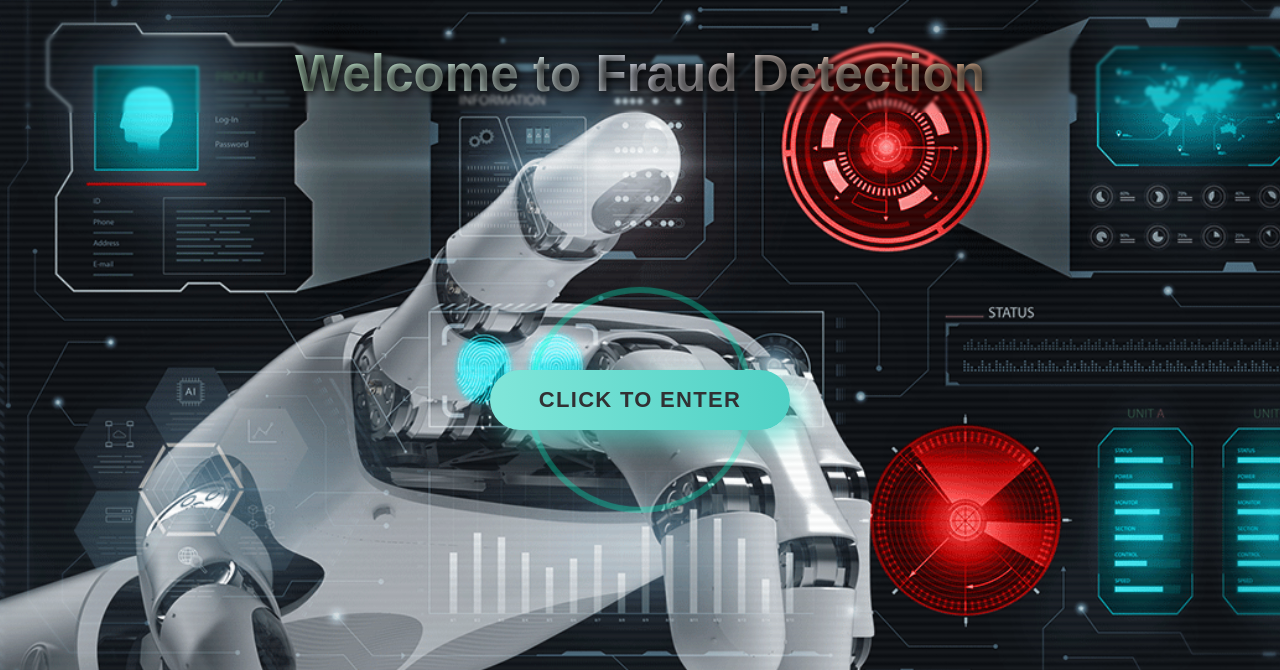
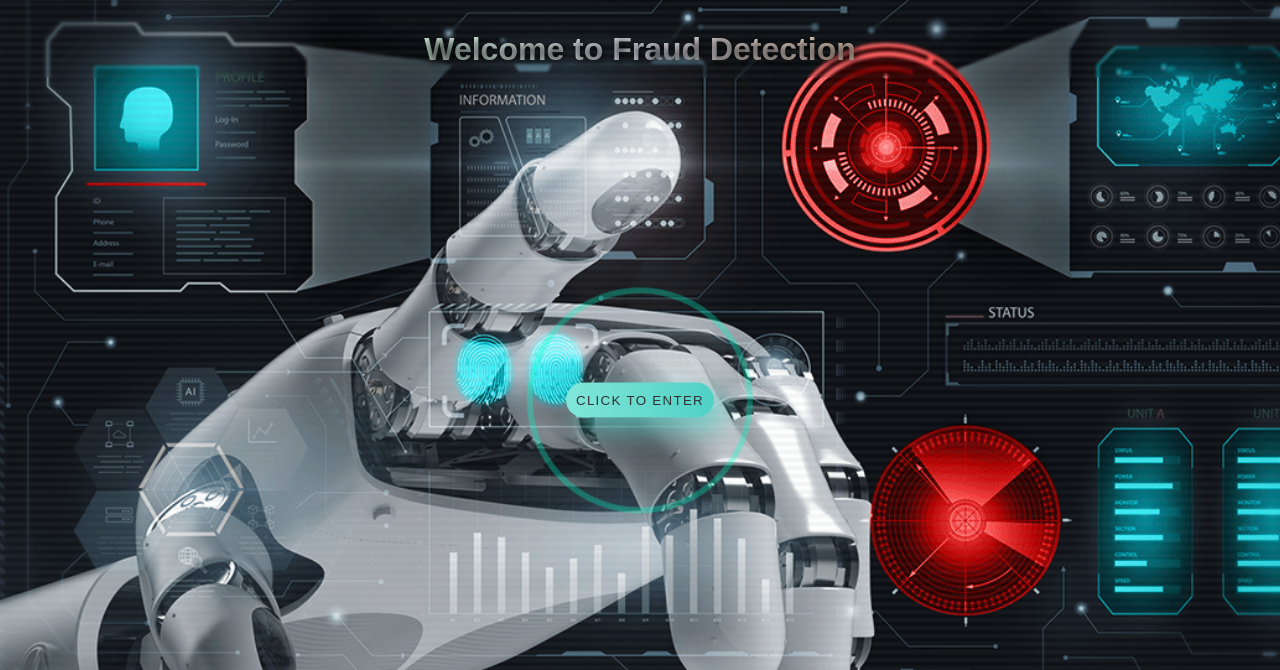
Before and after one commit to Veer6693/Online-Transaction-Fraud-Detection, a Flask app: page / in a window 1280 px wide. Shown: the top 670 px of the page. Run offline with Flask 3, Linux system fonts and the light colour scheme.

Commit message:
update index.html

```diff
--- a/static/css/style.css
+++ b/static/css/style.css
@@ -20,7 +20,7 @@ body {
 
 
 h1 {
-  font-size: 4em;
+  /* font-size: 4em; */
   padding: 10px;
   border-radius: 5px;
   background: linear-gradient(90deg, rgb(198, 218, 214) 0%, rgb(210, 255, 223) 25%,
@@ -37,12 +37,7 @@ html, body {
   height: 100%;
 }
 
-.wrap {
-  height: 100%;
-  display: flex;
-  align-items: center;
-  justify-content: center;
-}
+
 
 
 
@@ -50,7 +45,7 @@ html, body {
   color: rgb(223, 191, 191);
   /* background-color: bisque; */
   position: relative;
-  font-size: 4vw;
+  /* font-size: 300%; */
   animation: glitch 3s 4s infinite;
 }
 
@@ -114,13 +109,13 @@ html, body {
 
 
 .button {
-  min-width: 300px;
-  min-height: 60px;
+  /* min-width: 200px; */
+  /* min-height: 30px; */
   font-family: 'Nunito', sans-serif;
-  font-size: 22px;
+  /* font-size: 22px; */
   text-transform: uppercase;
   letter-spacing: 1.3px;
-  font-weight: 700;
+  font-weight: 450;
   color: #313133;
   background: #4FD1C5;
 background: linear-gradient(90deg, rgba(129,230,217,1) 0%, rgba(79,209,197,1) 100%);
```
